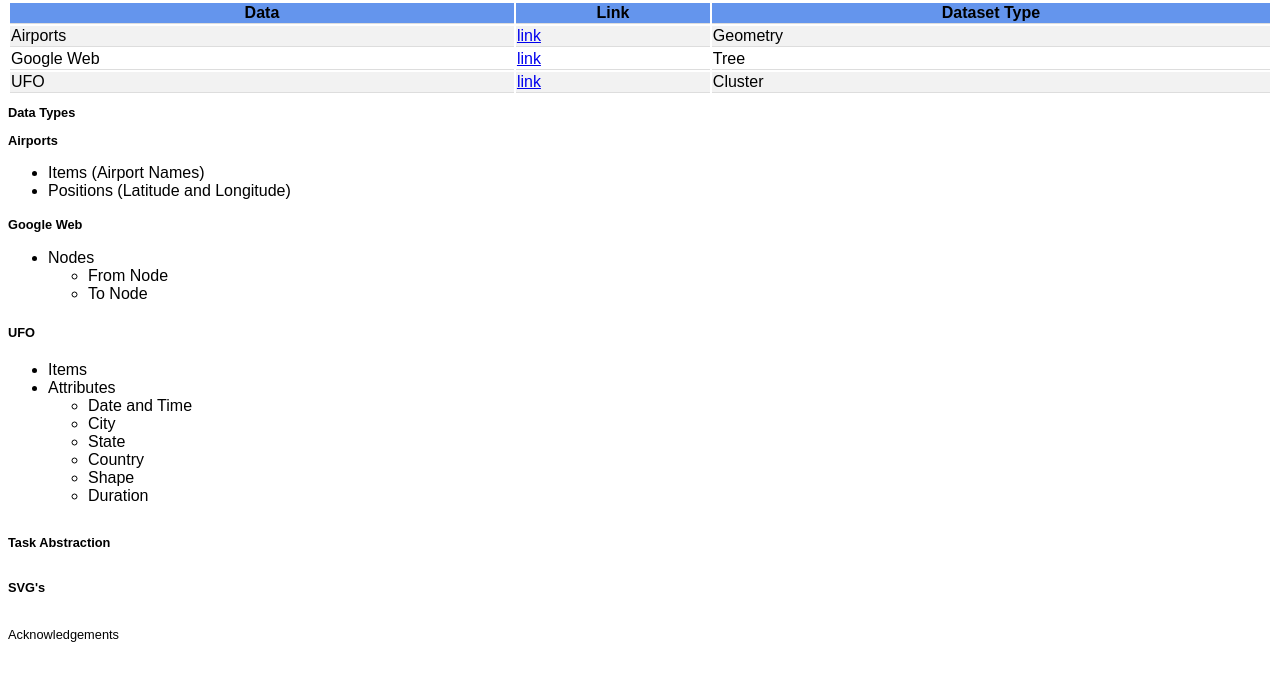
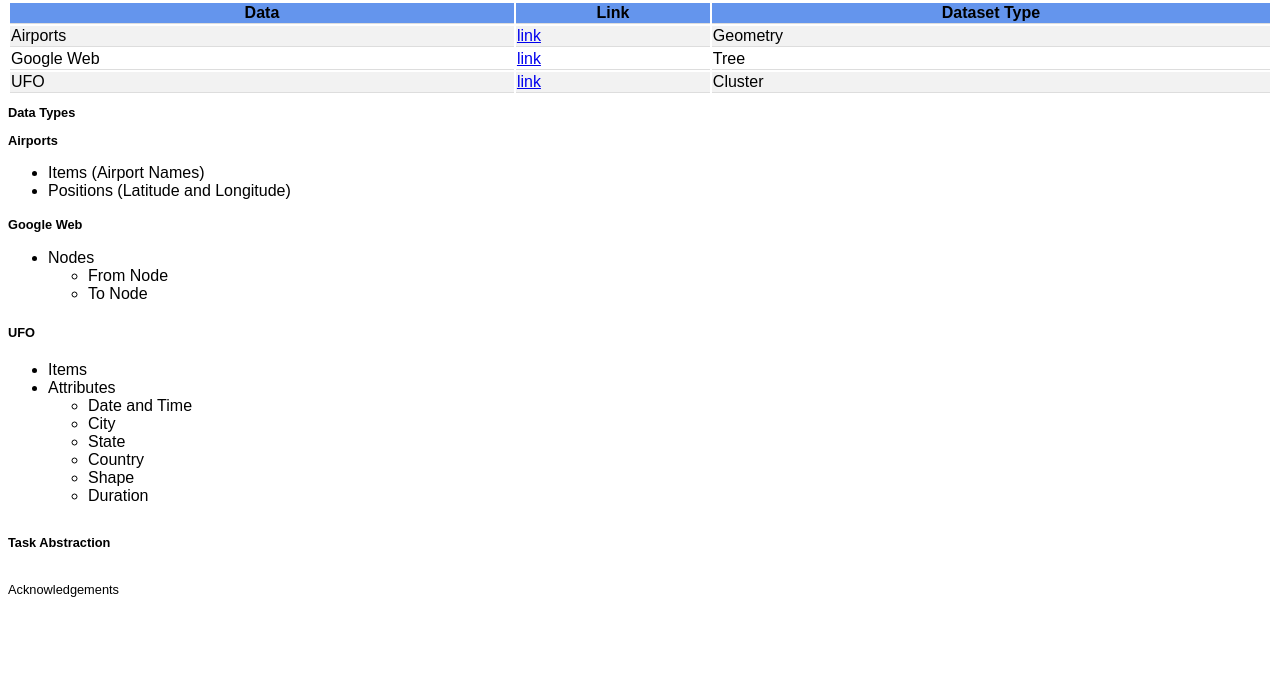
Before and after one commit to DS4200-S23-Class/hw-02-travis-george, a plain HTML site: page index.html in a window 1280 px wide. Shown: the part 79-760 px from the top of the page. Drawn offline with Linux system fonts and the light colour scheme.

```diff
--- a/index.html
+++ b/index.html
@@ -67,12 +67,11 @@
         </div>
     </div>
 
-    <div id=task-abstraction>
+    <div id="task-abstraction">
         <h6>Task Abstraction</h6>
     </div>
 
-    <div id=decoration>
-        <h6>SVG's</h6>
+    <div id="decoration">
     </div>
 
     <h7>Acknowledgements</h7>
```
